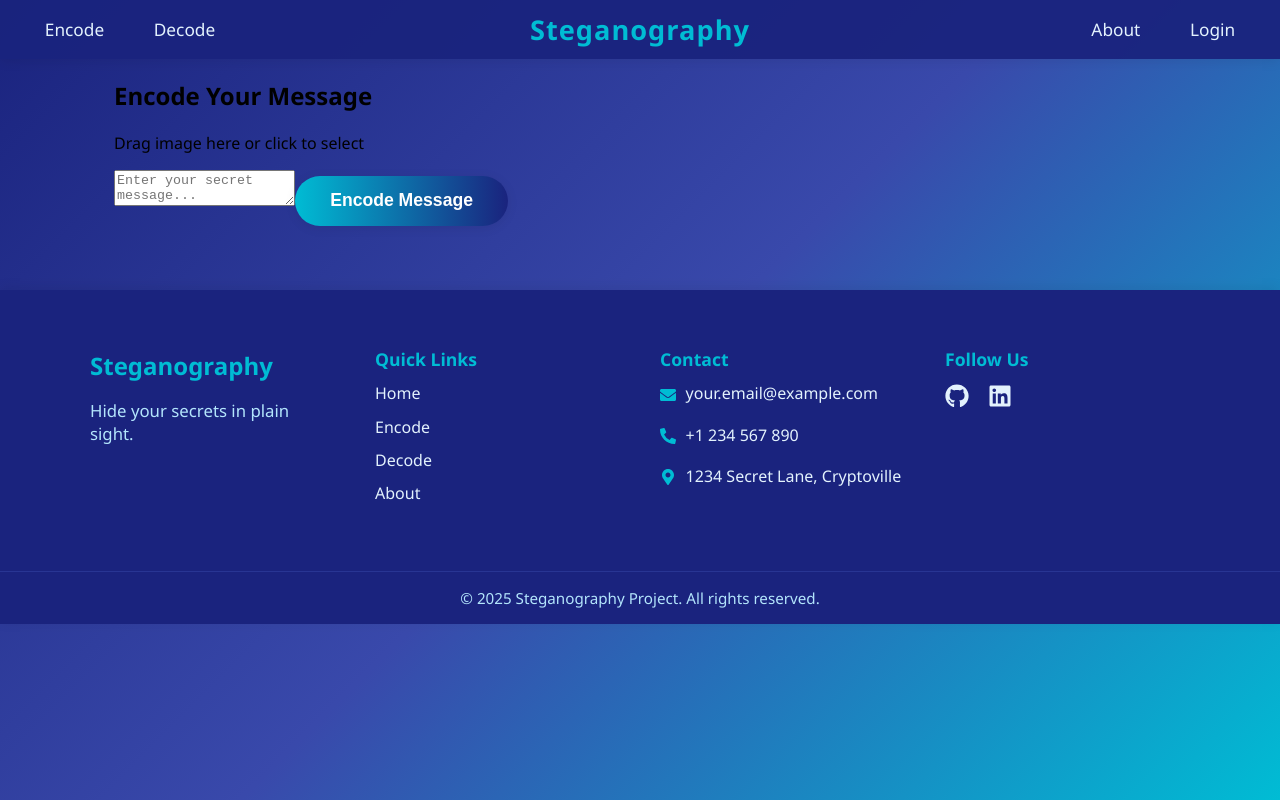
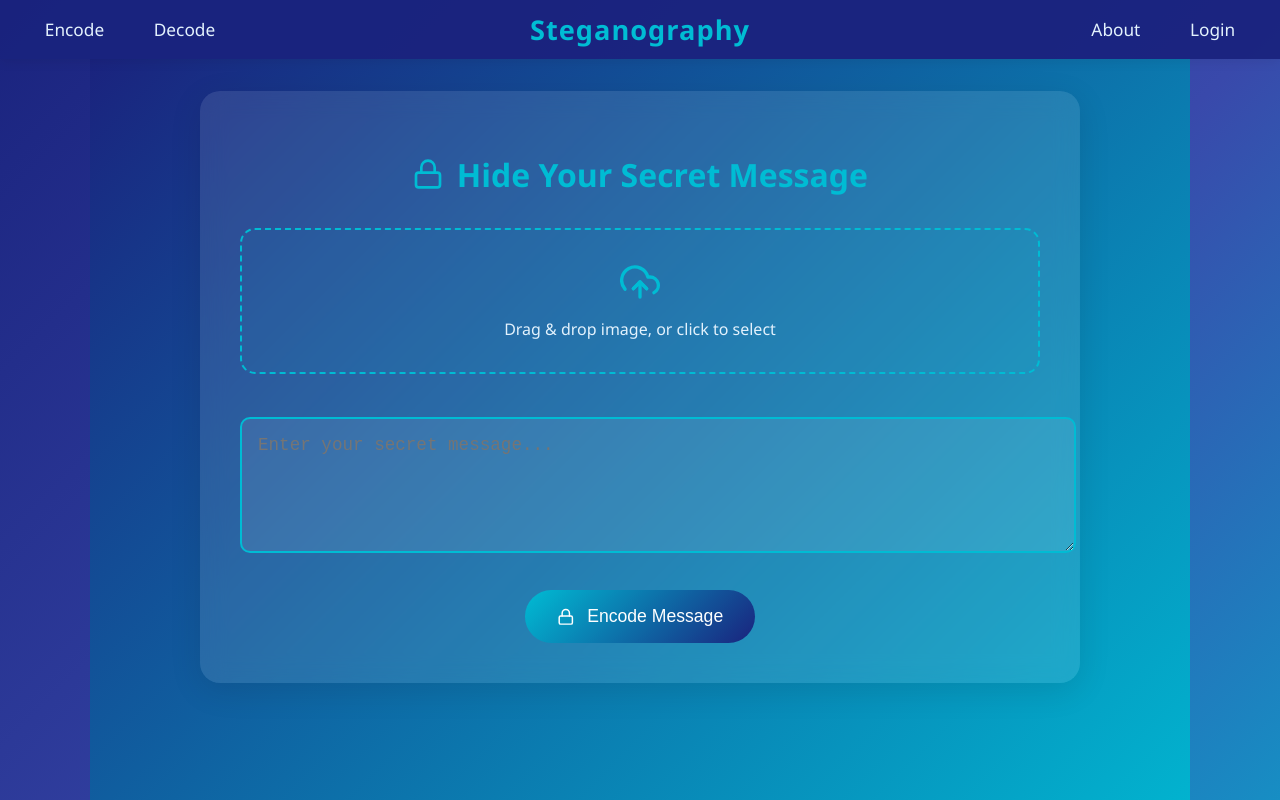
Before and after one commit to vishal-tamhane/Steganography_Project2, a React (Create React App) app in the folder frontend-temp/: page /encode in a window 1280 px wide. Shown: the top 800 px of the page. Built offline with nearby package versions, Linux system fonts and the light colour scheme.

Commit message:
Encode page and the Decode page is updated into the components section

```diff
--- a/frontend-temp/src/App.css
+++ b/frontend-temp/src/App.css
@@ -363,3 +363,330 @@ body {
     padding: 0 0.5rem;
   }
 }
+
+/* ...............Decode page............. */
+.decode-container {
+  min-height: 100vh;
+  padding: 2rem;
+  background: linear-gradient(135deg, #1a237e 0%, #0d47a1 100%);
+}
+
+.glass-card {
+  background: rgba(255, 255, 255, 0.1);
+  backdrop-filter: blur(12px);
+  border-radius: 20px;
+  padding: 2.5rem;
+  max-width: 800px;
+  margin: 0 auto;
+  box-shadow: 0 8px 32px rgba(0, 0, 0, 0.1);
+}
+
+.decode-title {
+  color: #00bcd4;
+  font-size: 2rem;
+  text-align: center;
+  margin-bottom: 2rem;
+  display: flex;
+  align-items: center;
+  justify-content: center;
+  gap: 0.8rem;
+}
+
+.dropzone {
+  border: 2px dashed #00bcd4;
+  border-radius: 15px;
+  padding: 2rem;
+  transition: all 0.3s ease;
+  cursor: pointer;
+  background: rgba(0, 188, 212, 0.05);
+}
+
+.dropzone.active {
+  border-color: #1a237e;
+  background: rgba(26, 35, 126, 0.1);
+}
+
+.dropzone.success {
+  border-color: #4CAF50;
+}
+
+.dropzone-content {
+  display: flex;
+  flex-direction: column;
+  align-items: center;
+  gap: 1rem;
+}
+
+.upload-icon {
+  font-size: 2.5rem;
+  color: #00bcd4;
+}
+
+.file-preview {
+  text-align: center;
+}
+
+.file-name {
+  color: #fff;
+  font-weight: 500;
+  margin-bottom: 0.5rem;
+}
+
+.file-size {
+  color: #b3e5fc;
+  font-size: 0.9rem;
+}
+
+.drop-text {
+  color: #e3f2fd;
+  text-align: center;
+  margin: 0;
+}
+
+.decode-button {
+  background: linear-gradient(135deg, #00bcd4 0%, #1a237e 100%);
+  color: white;
+  border: none;
+  padding: 1rem 2rem;
+  border-radius: 50px;
+  font-size: 1.1rem;
+  cursor: pointer;
+  display: flex;
+  align-items: center;
+  gap: 0.8rem;
+  margin: 1.5rem auto 0;
+  transition: transform 0.2s, box-shadow 0.2s;
+}
+
+.decode-button:disabled {
+  opacity: 0.7;
+  cursor: not-allowed;
+}
+
+.decode-button:hover:not(:disabled) {
+  transform: translateY(-2px);
+  box-shadow: 0 4px 15px rgba(0, 188, 212, 0.3);
+}
+
+.message-result {
+  background: rgba(0, 0, 0, 0.2);
+  border-radius: 10px;
+  padding: 1.5rem;
+  margin-top: 2rem;
+  position: relative;
+}
+
+.message-header {
+  display: flex;
+  justify-content: space-between;
+  align-items: center;
+  margin-bottom: 1rem;
+}
+
+.message-header h3 {
+  color: #00bcd4;
+  margin: 0;
+}
+
+.copy-button {
+  background: none;
+  border: none;
+  color: #00bcd4;
+  font-size: 1.2rem;
+  cursor: pointer;
+  padding: 0.5rem;
+  transition: color 0.2s;
+}
+
+.copy-button:hover {
+  color: #1a237e;
+}
+
+.message-content {
+  color: #fff;
+  white-space: pre-wrap;
+  background: rgba(255, 255, 255, 0.05);
+  padding: 1rem;
+  border-radius: 8px;
+  font-family: monospace;
+}
+
+.spinner {
+  width: 24px;
+  height: 24px;
+  border: 3px solid rgba(255, 255, 255, 0.3);
+  border-radius: 50%;
+  border-top-color: #fff;
+  animation: spin 1s linear infinite;
+}
+
+@keyframes spin {
+  to { transform: rotate(360deg); }
+}
+
+.error-message {
+  color: #ff6b6b;
+  background: rgba(255, 107, 107, 0.1);
+  padding: 1rem;
+  border-radius: 8px;
+  margin-top: 1rem;
+  text-align: center;
+}
+
+/* ....................Encode page............ */
+.encode-container {
+  min-height: 100vh;
+  padding: 2rem;
+  background: linear-gradient(135deg, #1a237e 0%, #00bcd4 100%);
+}
+
+.glass-card {
+  background: rgba(255, 255, 255, 0.1);
+  backdrop-filter: blur(12px);
+  border-radius: 20px;
+  padding: 2.5rem;
+  max-width: 800px;
+  margin: 0 auto;
+  box-shadow: 0 8px 32px rgba(0, 0, 0, 0.1);
+}
+
+.encode-title {
+  color: #00bcd4;
+  font-size: 2rem;
+  text-align: center;
+  margin-bottom: 2rem;
+  display: flex;
+  align-items: center;
+  justify-content: center;
+  gap: 0.8rem;
+}
+
+.dropzone {
+  border: 2px dashed #00bcd4;
+  border-radius: 15px;
+  padding: 2rem;
+  transition: all 0.3s ease;
+  cursor: pointer;
+  background: rgba(0, 188, 212, 0.05);
+  margin-bottom: 1.5rem;
+}
+
+.dropzone.active {
+  border-color: #1a237e;
+  background: rgba(26, 35, 126, 0.1);
+}
+
+.dropzone.success {
+  border-color: #4CAF50;
+}
+
+.dropzone-content {
+  display: flex;
+  flex-direction: column;
+  align-items: center;
+  gap: 1rem;
+}
+
+.upload-icon {
+  font-size: 2.5rem;
+  color: #00bcd4;
+}
+
+.file-preview {
+  text-align: center;
+  display: flex;
+  flex-direction: column;
+  align-items: center;
+}
+
+.file-img-icon {
+  font-size: 2rem;
+  color: #fff;
+  margin-bottom: 0.3rem;
+}
+
+.file-name {
+  color: #fff;
+  font-weight: 500;
+  margin-bottom: 0.2rem;
+}
+
+.file-size {
+  color: #b3e5fc;
+  font-size: 0.9rem;
+}
+
+.drop-text {
+  color: #e3f2fd;
+  text-align: center;
+  margin: 0;
+}
+
+.message-input {
+  width: 100%;
+  padding: 1rem;
+  border: 2px solid #00bcd4;
+  border-radius: 10px;
+  margin: 1.2rem 0 0.5rem 0;
+  font-size: 1.1rem;
+  background: rgba(255,255,255,0.08);
+  color: #fff;
+  resize: vertical;
+  min-height: 100px;
+}
+
+.encode-button {
+  background: linear-gradient(135deg, #00bcd4 0%, #1a237e 100%);
+  color: white;
+  border: none;
+  padding: 1rem 2rem;
+  border-radius: 50px;
+  font-size: 1.1rem;
+  cursor: pointer;
+  display: flex;
+  align-items: center;
+  gap: 0.8rem;
+  margin: 1.5rem auto 0;
+  transition: transform 0.2s, box-shadow 0.2s;
+}
+
+.encode-button:disabled {
+  opacity: 0.7;
+  cursor: not-allowed;
+}
+
+.encode-button:hover:not(:disabled) {
+  transform: translateY(-2px);
+  box-shadow: 0 4px 15px rgba(0, 188, 212, 0.3);
+}
+
+.spinner {
+  width: 24px;
+  height: 24px;
+  border: 3px solid rgba(255, 255, 255, 0.3);
+  border-radius: 50%;
+  border-top-color: #fff;
+  animation: spin 1s linear infinite;
+}
+
+@keyframes spin {
+  to { transform: rotate(360deg); }
+}
+
+.error-message {
+  color: #ff6b6b;
+  background: rgba(255, 107, 107, 0.1);
+  padding: 1rem;
+  border-radius: 8px;
+  margin-top: 1rem;
+  text-align: center;
+}
+
+.success-message {
+  color: #4CAF50;
+  background: rgba(76, 175, 80, 0.1);
+  padding: 1rem;
+  border-radius: 8px;
+  margin-top: 1rem;
+  text-align: center;
+}
--- a/frontend-temp/src/pages/DecodePage.js
+++ b/frontend-temp/src/pages/DecodePage.js
@@ -1,18 +1,23 @@
-// pages/DecodePage.js
 import { useState } from 'react';
 import { useDropzone } from 'react-dropzone';
 import axios from 'axios';
+import { FiUploadCloud, FiLock, FiUnlock, FiCopy } from 'react-icons/fi';
+import '../App.css';
 
 const DecodePage = () => {
   const [file, setFile] = useState(null);
   const [message, setMessage] = useState('');
   const [loading, setLoading] = useState(false);
   const [error, setError] = useState('');
+  const [success, setSuccess] = useState(false);
 
   const { getRootProps, getInputProps, isDragActive } = useDropzone({
-    accept: 'image/*',
+    accept: {'image/*': ['.png', '.jpg', '.jpeg']},
     maxFiles: 1,
-    onDrop: acceptedFiles => setFile(acceptedFiles[0])
+    onDrop: acceptedFiles => {
+      setFile(acceptedFiles[0]);
+      setError('');
+    }
   });
 
   const handleSubmit = async () => {
@@ -28,55 +33,94 @@ const DecodePage = () => {
     try {
       const response = await axios.post('http://localhost:3001/decode', formData);
       setMessage(response.data.message);
+      setSuccess(true);
       setError('');
     } catch (err) {
-      setError('Error decoding image. Please try again.');
+      setError(err.response?.data?.error || 'Error decoding image. Please try again.');
+      setSuccess(false);
     } finally {
       setLoading(false);
     }
   };
 
+  const copyToClipboard = () => {
+    navigator.clipboard.writeText(message);
+  };
+
   return (
-    <div className="container">
-  <div className="result-card">
-    <h2>Decode Hidden Message</h2>
+    <div className="decode-container">
+      <div className="glass-card">
+        <h1 className="decode-title">
+          <FiUnlock className="title-icon" />
+          Reveal Hidden Secrets
+        </h1>
+
         <div
-      className="dropzone"
           {...getRootProps()}
+          className={`dropzone ${isDragActive ? 'active' : ''} ${success ? 'success' : ''}`}
         >
           <input {...getInputProps()} />
+          <div className="dropzone-content">
+            <FiUploadCloud className="upload-icon" />
             {file ? (
-        <p>Selected file: {file.name}</p>
-      ) : isDragActive ? (
-        <p>Drop the image here...</p>
+              <div className="file-preview">
+                <p className="file-name">{file.name}</p>
+                <span className="file-size">
+                  {(file.size / 1024).toFixed(1)} KB
+                </span>
+              </div>
             ) : (
-        <p>Drag stego image here</p>
+              <p className="drop-text">
+                {isDragActive
+                  ? 'Drop the stego image here'
+                  : 'Drag & drop image, or click to select'}
+              </p>
+            )}
+          </div>
+        </div>
+
+        <div className="action-section">
+          <button
+            onClick={handleSubmit}
+            disabled={loading || !file}
+            className="decode-button"
+          >
+            {loading ? (
+              <div className="spinner"></div>
+            ) : (
+              <>
+                <FiLock className="button-icon" />
+                Decode Message
+              </>
+            )}
+          </button>
+
+          {error && (
+            <div className="error-message">
+              ⚠️ {error}
+            </div>
           )}
         </div>
 
-    {error && <div className="error-message">{error}</div>}
-
+        {message && (
+          <div className="message-result">
+            <div className="message-header">
+              <h3>Decrypted Message</h3>
               <button
-      className="btn btn-primary"
-      onClick={handleSubmit}
-      disabled={loading}
+                onClick={copyToClipboard}
+                className="copy-button"
+                title="Copy to clipboard"
               >
-      {loading ? (
-        <div className="loading-spinner"></div>
-      ) : (
-        'Decode Message'
-      )}
+                <FiCopy />
               </button>
-
-    {message && (
-      <div className="decoded-message">
-        <h3>Hidden Message:</h3>
-        <p>{message}</p>
+            </div>
+            <div className="message-content">
+              {message}
+            </div>
           </div>
         )}
       </div>
     </div>
-
   );
 };
 
--- a/frontend-temp/src/pages/EncodePage.js
+++ b/frontend-temp/src/pages/EncodePage.js
@@ -2,23 +2,31 @@
 import { useState } from 'react';
 import { useDropzone } from 'react-dropzone';
 import axios from 'axios';
+import { FiUploadCloud, FiLock, FiImage } from 'react-icons/fi';
+import '../App.css';
 
 const EncodePage = () => {
   const [file, setFile] = useState(null);
   const [message, setMessage] = useState('');
   const [loading, setLoading] = useState(false);
   const [error, setError] = useState('');
+  const [success, setSuccess] = useState(false);
 
   const { getRootProps, getInputProps, isDragActive } = useDropzone({
-    accept: 'image/*',
+    accept: {'image/*': ['.png', '.jpg', '.jpeg']},
     maxFiles: 1,
-    onDrop: acceptedFiles => setFile(acceptedFiles[0])
+    onDrop: acceptedFiles => {
+      setFile(acceptedFiles[0]);
+      setError('');
+      setSuccess(false);
+    }
   });
 
   const handleSubmit = async (e) => {
     e.preventDefault();
     if (!file || !message) {
       setError('Please select an image and enter a message');
+      setSuccess(false);
       return;
     }
 
@@ -39,29 +47,49 @@ const EncodePage = () => {
       document.body.appendChild(link);
       link.click();
       setError('');
+      setSuccess(true);
+      setMessage('');
+      setFile(null);
     } catch (err) {
       setError('Error encoding image. Please try again.');
+      setSuccess(false);
     } finally {
       setLoading(false);
     }
   };
 
   return (
-    <div className="container">
-  <div className="result-card">
-    <h2>Encode Your Message</h2>
+    <div className="encode-container">
+      <div className="glass-card">
+        <h1 className="encode-title">
+          <FiLock className="title-icon" />
+          Hide Your Secret Message
+        </h1>
+
+        <form onSubmit={handleSubmit}>
           <div
-      className="dropzone"
             {...getRootProps()}
+            className={`dropzone ${isDragActive ? 'active' : ''} ${success ? 'success' : ''}`}
           >
             <input {...getInputProps()} />
+            <div className="dropzone-content">
+              <FiUploadCloud className="upload-icon" />
               {file ? (
-        <p>Selected file: {file.name}</p>
-      ) : isDragActive ? (
-        <p>Drop the image here...</p>
+                <div className="file-preview">
+                  <FiImage className="file-img-icon" />
+                  <p className="file-name">{file.name}</p>
+                  <span className="file-size">
+                    {(file.size / 1024).toFixed(1)} KB
+                  </span>
+                </div>
               ) : (
-        <p>Drag image here or click to select</p>
+                <p className="drop-text">
+                  {isDragActive
+                    ? 'Drop the image here...'
+                    : 'Drag & drop image, or click to select'}
+                </p>
               )}
+            </div>
           </div>
 
           <textarea
@@ -69,24 +97,33 @@ const EncodePage = () => {
             placeholder="Enter your secret message..."
             value={message}
             onChange={(e) => setMessage(e.target.value)}
+            maxLength={1000}
           />
 
-    {error && <div className="error-message">{error}</div>}
+          {error && <div className="error-message">⚠️ {error}</div>}
+          {success && (
+            <div className="success-message">
+              🎉 Encoded image downloaded successfully!
+            </div>
+          )}
 
           <button
-      className="btn btn-primary"
-      onClick={handleSubmit}
+            className="encode-button"
+            type="submit"
             disabled={loading}
           >
             {loading ? (
-        <div className="loading-spinner"></div>
+              <div className="spinner"></div>
             ) : (
-        'Encode Message'
+              <>
+                <FiLock className="button-icon" />
+                Encode Message
+              </>
             )}
           </button>
+        </form>
       </div>
     </div>
-
   );
 };
 
```
Lines whose indentation alone changed are shown as unchanged.
